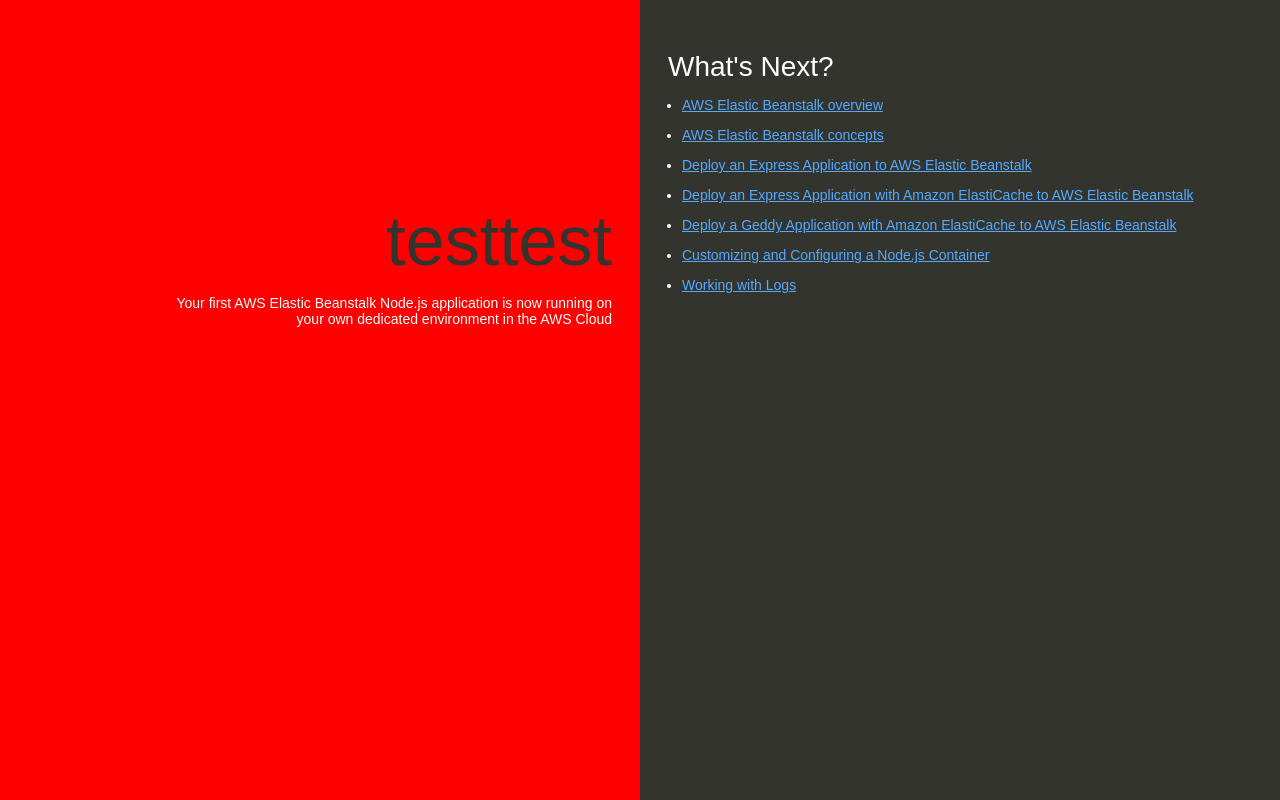
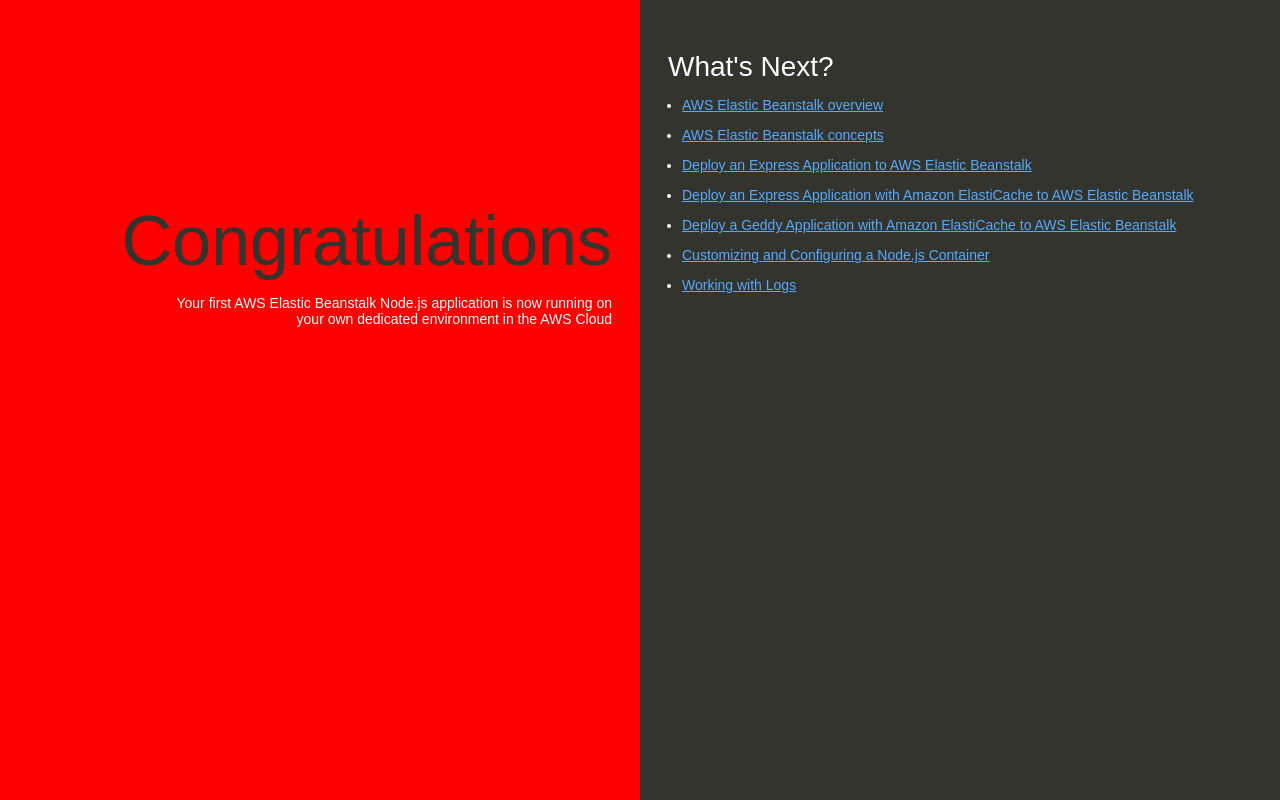
Before and after one commit to MohammadDawoud/test, a website: page index.html in a window 1280 px wide. Drawn offline with Linux system fonts and the light colour scheme.

Commit message:
Update index.html

```diff
--- a/index.html
+++ b/index.html
@@ -74,7 +74,7 @@
   </head>
   <body>
     <div class="textColumn">
-      <h1>testtest</h1>
+      <h1>Congratulations</h1>
       <p>Your first AWS Elastic Beanstalk Node.js application is now running on your own dedicated environment in the AWS Cloud</p>
     </div>
     <div class="linksColumn">
```
